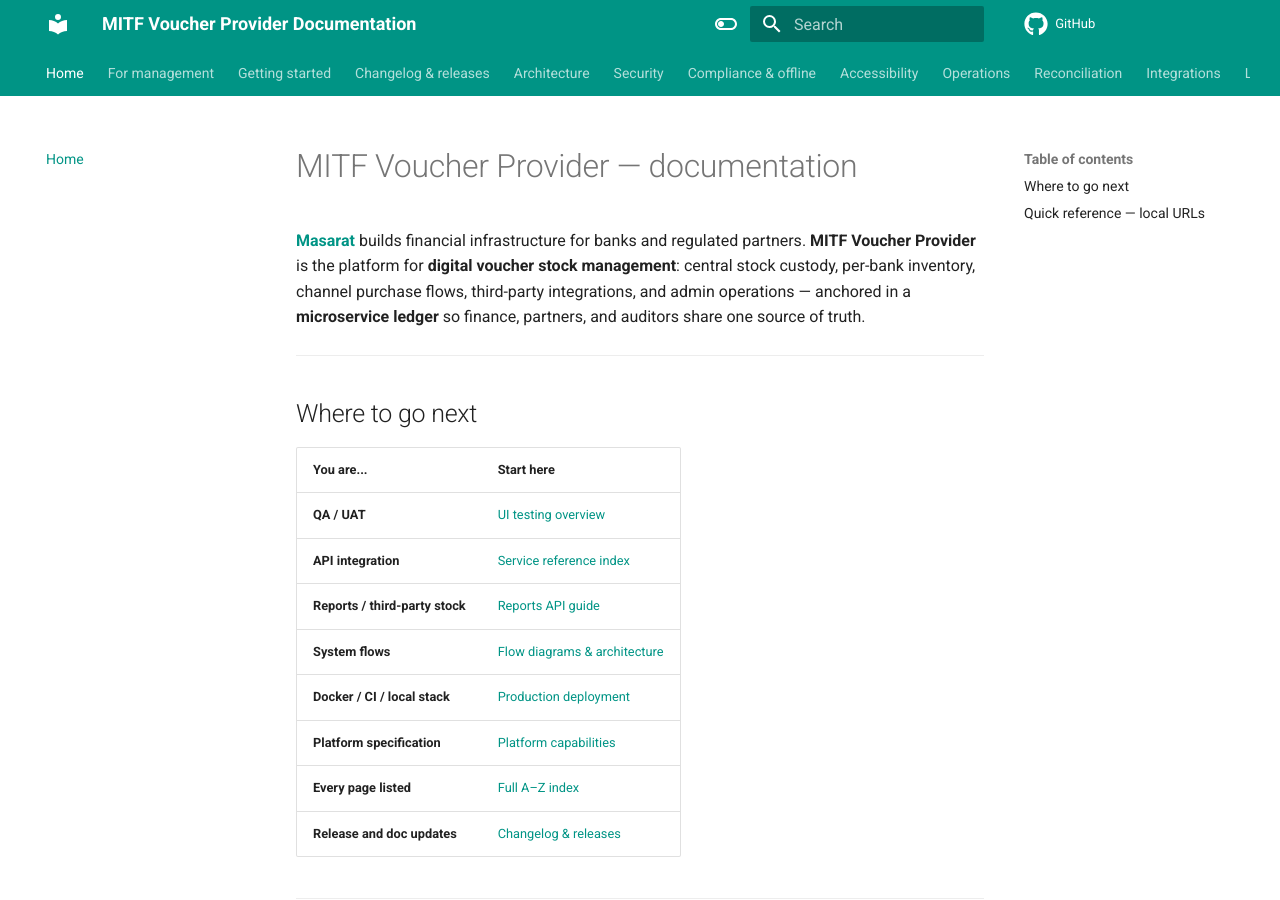
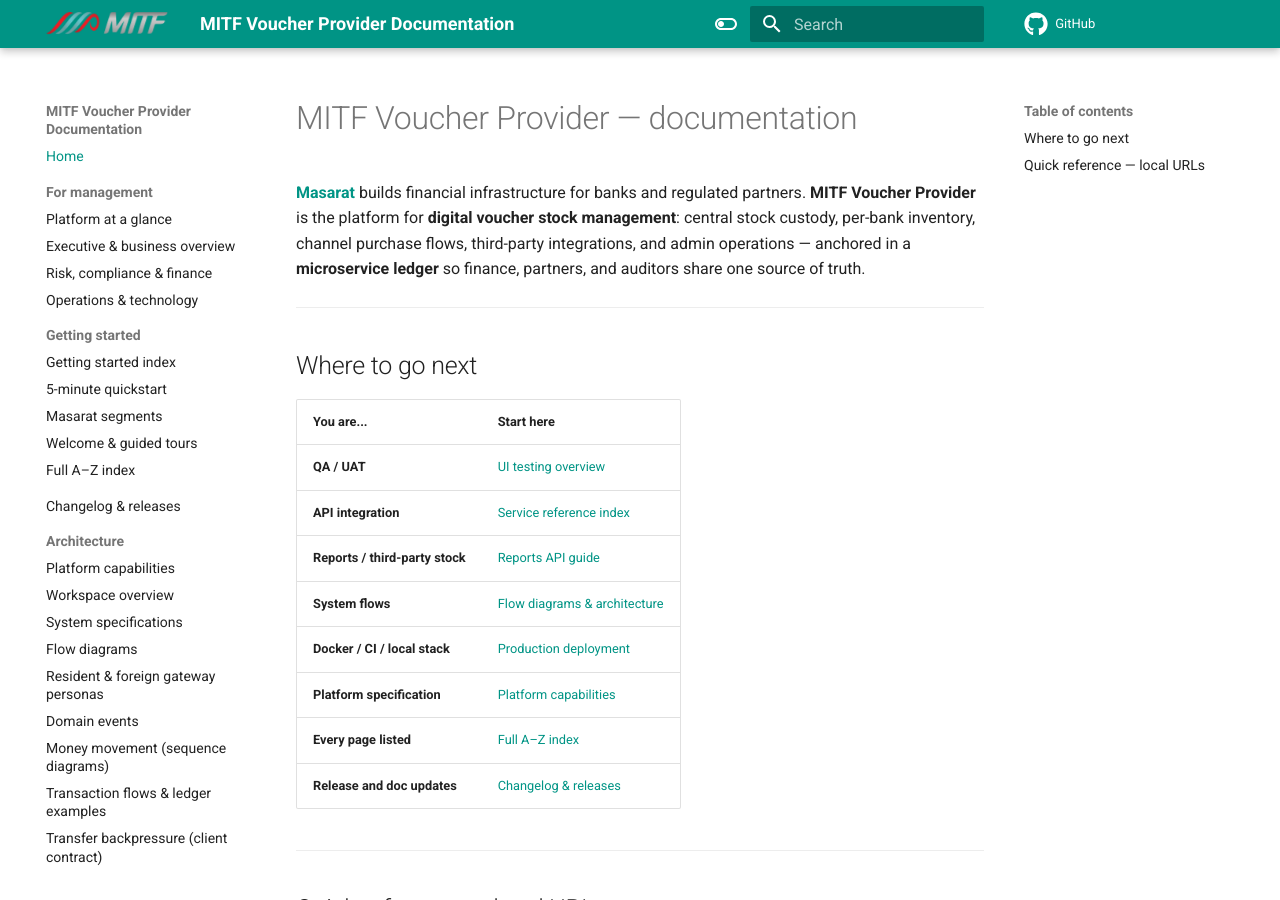
Before and after one commit to SafOosafa/VoucherManagement-docs, an MkDocs documentation site: the page built from docs/README.md, in a window 1280 px wide and 900 px high. Built offline with MkDocs 1.6.1 and Material for MkDocs 9.7.7, drawn with Linux system fonts in a browser that asks for light colours; comment, search, counter and statistics services are not loaded.

Commit message:
Add LogoPH.png, remove nav tabs for sidebar headings

```diff
--- a/mkdocs.yml
+++ b/mkdocs.yml
@@ -23,13 +23,13 @@ theme:
   font:
     text: Roboto
     code: Roboto Mono
-  favicon: assets/favicon.ico
+  favicon: LogoPH.png
+  logo: LogoPH.png
   icon:
     repo: fontawesome/brands/github
   features:
     - navigation.instant
     - navigation.tracking
-    - navigation.tabs
     - navigation.sections
     - navigation.indexes
     - navigation.top
```
Also changed, not shown: docs/LogoPH.png (added).
